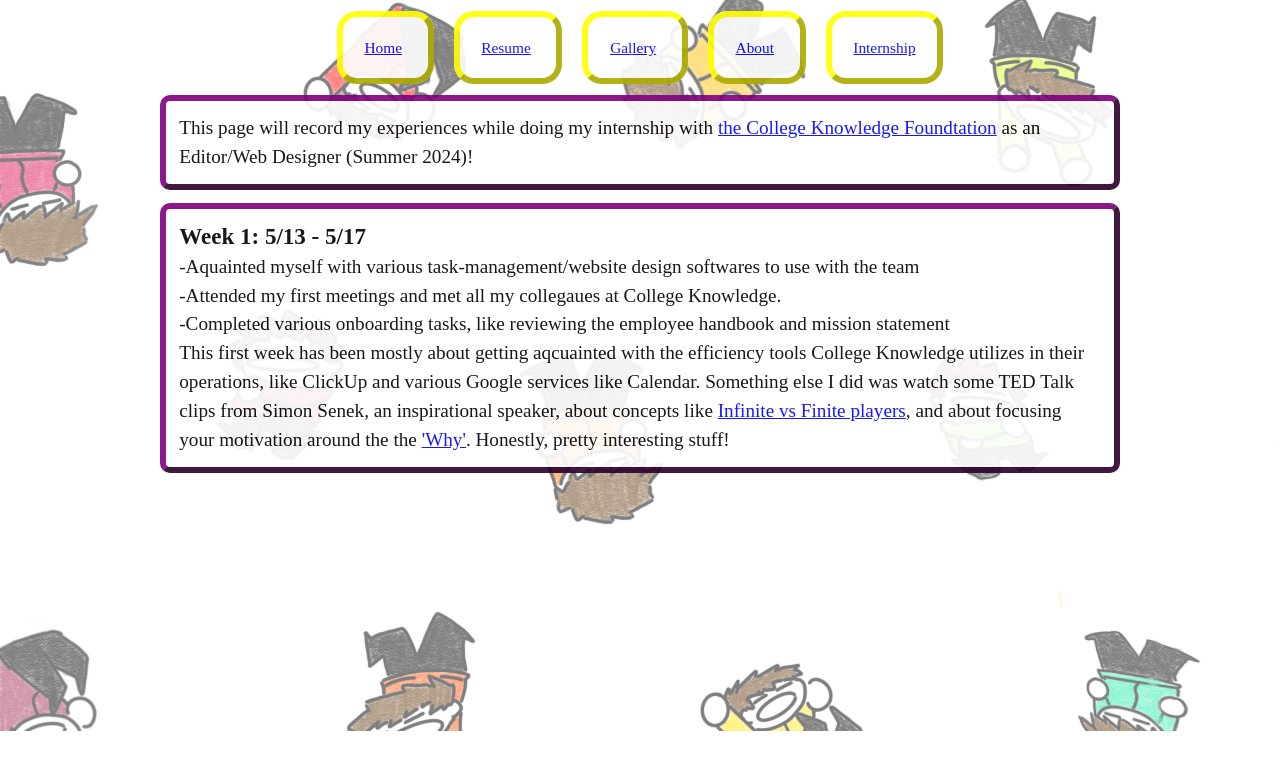
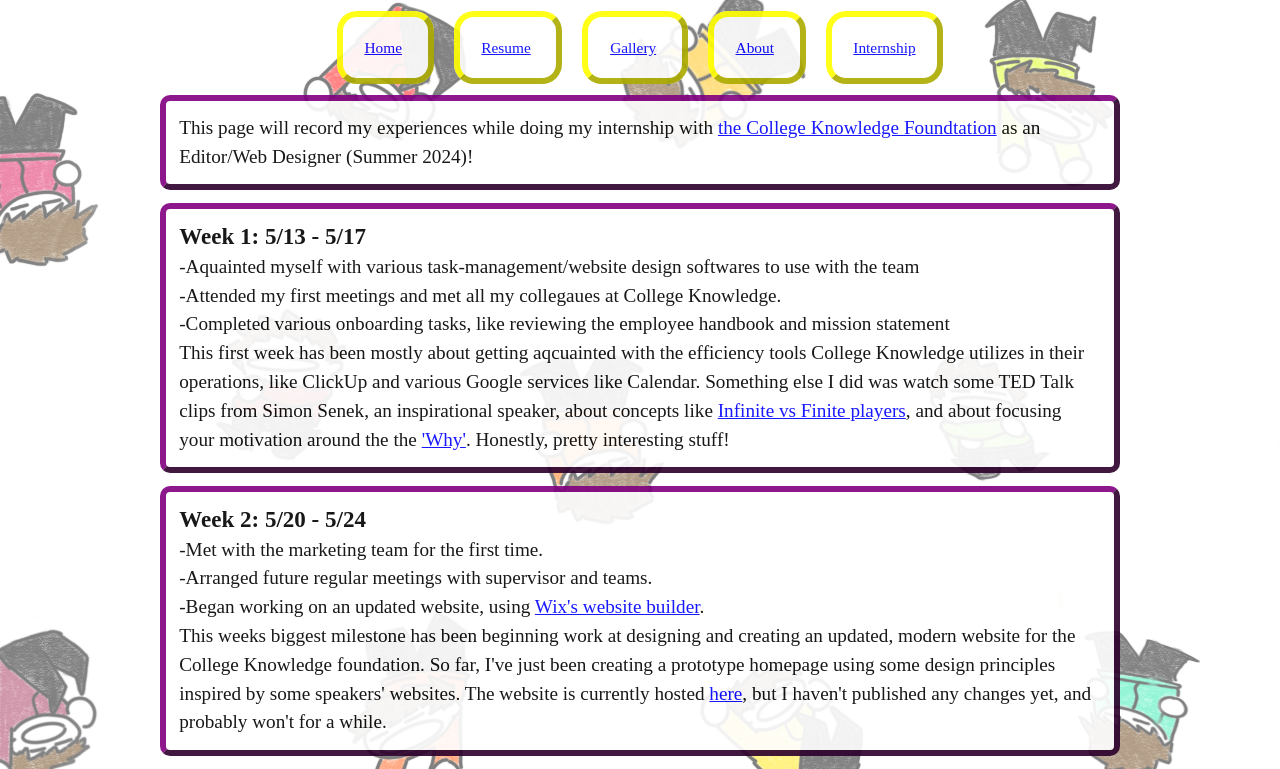
Before and after one commit to rcc5418/portfolio, a plain HTML site: page docs/internship.html in a window 1280 px wide. Shown: the part 69-838 px from the top of the page. Before the commit the page ends 800 px from the top, so only its background shows below. Drawn offline with Linux system fonts and the light colour scheme.

Commit message:
week 2 blog

```diff
--- a/docs/internship.html
+++ b/docs/internship.html
@@ -43,6 +43,13 @@
                     vs Finite players</a>, and about focusing your motivation around the the <a
                     href="https://www.youtube.com/watch?v=2Ss78LfY3nE" target="_blank">'Why'</a>. Honestly, pretty interesting stuff!
             </p>
+            <p>
+                <span class="character_name">Week 2: 5/20 - 5/24</span><br /> -Met with the marketing team for the first time.<br />
+                -Arranged future regular meetings with supervisor and teams.<br />
+                -Began working on an updated website, using <a href="wix.com" target="_blank">Wix's website builder</a>.<br />
+                This weeks biggest milestone has been beginning work at designing and creating an updated, modern website for the College Knowledge foundation. So far, I've just been creating a prototype homepage using some design principles inspired by some speakers' websites.
+                The website is currently hosted <a href="https://www.collegeknowledgefoundation.org" target="_blank">here</a>, but I haven't published any changes yet, and probably won't for a while.
+            </p>
         </section>
     </body>
 </html>
```
